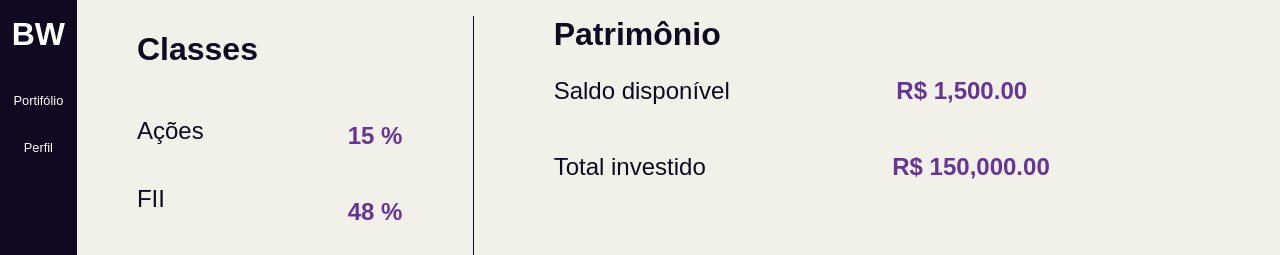
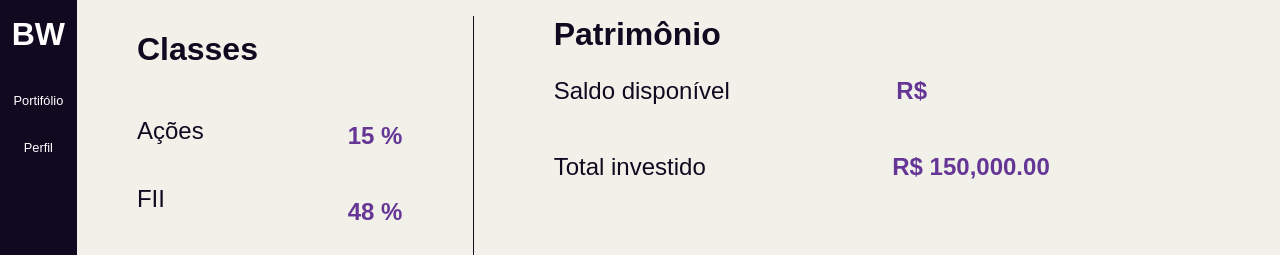
Before and after one commit to FabioMarquesim/BullWalletFront0, a React (Vite) app: page / in a window 1280 px wide. Shown: the top 255 px of the page. Built offline with nearby package versions, Linux system fonts and the light colour scheme; no server answers.

Commit message:
Implementacao do consumo da API Papers e Balance

```diff
--- a/src/App.css
+++ b/src/App.css
@@ -92,34 +92,6 @@
 
 }
 
-.patrimonyData p{
-  color:var(--color-links);
-  font-size: 1.5em;
-  font-weight: bold;
-}
-
-#totalAvailable{
-  display: flex;
-  align-items: center;
-
-
-}
-#totalAvailable h2{
-  padding-right: 25%;
-}
-
-#totalInvested{
-  display: flex;
-  align-items: center;
-
-
-}
-#totalInvested h2{
-  padding-right: 28%;
-}
-
-
-
 h1{
   font-size: 2rem;
   margin: 0;
--- a/src/App.tsx
+++ b/src/App.tsx
@@ -5,6 +5,7 @@ import './components/papersCards/style.css'
 
 import SideMenu from './components/sideMenu/sideMenu'
 import Papers from './components/papersCards/papers'
+import Patrimony from './components/patrimony/patrimony'
 
 const  gestaoPortifolio = ()=> {
     return(
@@ -37,16 +38,7 @@ const  gestaoPortifolio = ()=> {
                     </section>
                     <section className="patrimonyContainer">
                         <h1>Patrimônio</h1>
-                        <div className="patrimonyData">
-                            <div id="totalAvailable">
-                                <h2>Saldo disponível</h2>
-                                <p><span>R$ </span>1,500.00</p>
-                            </div>
-                            <div id="totalInvested" >
-                                <h2>Total investido</h2>
-                                <p><span>R$ </span>150,000.00</p>
-                            </div>
-                        </div>
+                        <Patrimony/>
                     </section>
                 </section>
                 <section className="papersContainer">
--- a/src/components/papersCards/papers.jsx
+++ b/src/components/papersCards/papers.jsx
@@ -6,7 +6,7 @@ function ListPapers() {
 
     // myPapers eh o id em cache
     const { data: papers, isFetching } = useQuery('myPapers', async () => {
-        const response = await api.get('http://localhost:5000/papers')
+        const response = await api.get('/papers')
 
         return response.data;
     }, {
@@ -20,7 +20,7 @@ function ListPapers() {
     return (
         isFetching ? console.log("ToDo: Animacao de Loading") :
         (papers?.map((paper) => (
-          <PaperCard broker={paper.broker} ticker={paper.ticker} amount={paper.amount} qtd={paper.qtd}/>
+          <PaperCard broker={paper.brokerName} ticker={paper.ticker} amount={paper.amount} qtd={paper.qtd}/>
         )))
     );
   }
--- /dev/null
+++ b/src/components/patrimony/patrimony.jsx
@@ -0,0 +1,33 @@
+import api from '../../api/api';
+import { useQuery } from 'react-query'
+import './style.css'
+
+function ShowPatrimony() {
+
+    // myBalance eh o id em cache
+    const { data: allBalance, isFetching } = useQuery('myBalance', async () => {
+        const response = await api.get('/balance')
+        return response.data;
+    }, {
+        // Se quiser desabilitar o autorefresh
+        //refetchOnWindowFocus: false,
+
+        // Tempo de cache 30sec
+        staleTime: 1000 * 30,
+    })
+
+    return (
+        <div className="patrimonyData">
+            <div id="totalAvailable">
+                <h2>Saldo disponível</h2>
+                <p><span>R$ </span>{ isFetching ? console.log("ToDo: Animacao de Loading") : allBalance }</p>
+            </div>
+            <div id="totalInvested" >
+                <h2>Total investido</h2>
+                <p><span>R$ </span>150,000.00</p>
+            </div>
+        </div>
+    );
+  }
+
+  export default ShowPatrimony;
--- /dev/null
+++ b/src/components/patrimony/style.css
@@ -0,0 +1,25 @@
+.patrimonyData p{
+    color:var(--color-links);
+    font-size: 1.5em;
+    font-weight: bold;
+  }
+
+  #totalAvailable{
+    display: flex;
+    align-items: center;
+
+
+  }
+  #totalAvailable h2{
+    padding-right: 25%;
+  }
+
+  #totalInvested{
+    display: flex;
+    align-items: center;
+
+
+  }
+  #totalInvested h2{
+    padding-right: 28%;
+  }
```
